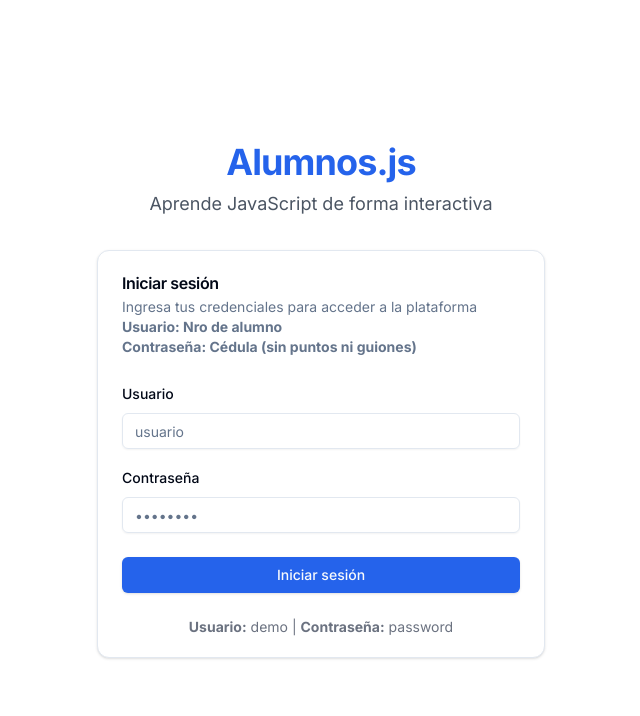
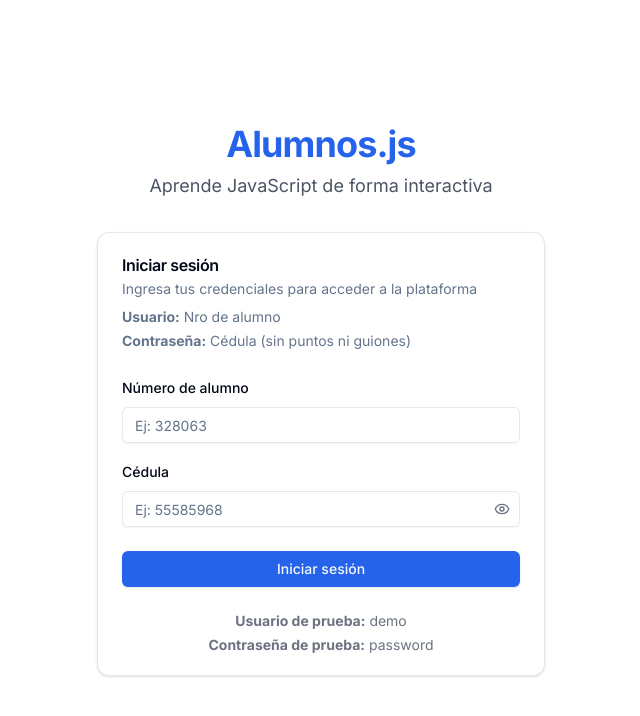
Before and after one commit to PolCarva/alumnos_js_front, a Next.js app: page / in a window 1280 px wide. Shown: the top 716 px of the page, without its empty margins (319-959 px from the left). Built offline with nearby package versions, Linux system fonts and the light colour scheme.

Commit message:
feat(login): enhance login form with validation, error handling, and password visibility toggle

```diff
--- a/components/login-form.tsx
+++ b/components/login-form.tsx
@@ -10,39 +10,118 @@ import { Label } from "@/components/ui/label"
 import { Card, CardContent, CardDescription, CardFooter, CardHeader, CardTitle } from "@/components/ui/card"
 import { loginUser } from "@/lib/auth"
 import { useToast } from "@/components/ui/use-toast"
+import { Eye, EyeOff } from "lucide-react"
 
 export function LoginForm() {
   const [username, setUsername] = useState("")
   const [password, setPassword] = useState("")
   const [isLoading, setIsLoading] = useState(false)
+  const [error, setError] = useState<string | null>(null)
+  const [showPassword, setShowPassword] = useState(false)
   const router = useRouter()
   const { toast } = useToast()
 
   const handleSubmit = async (e: React.FormEvent) => {
     e.preventDefault()
     setIsLoading(true)
+    setError(null)
+
+    // Validaciones básicas
+    if (!username.trim()) {
+      setError("Por favor, ingresa tu número de alumno")
+      toast({
+        title: "Campo requerido",
+        description: "Por favor, ingresa tu número de alumno",
+        variant: "destructive",
+      })
+      setIsLoading(false)
+      return
+    }
+
+    if (!password.trim()) {
+      setError("Por favor, ingresa tu cédula")
+      toast({
+        title: "Campo requerido",
+        description: "Por favor, ingresa tu cédula",
+        variant: "destructive",
+      })
+      setIsLoading(false)
+      return
+    }
+
+    // Excepción para credenciales de administrador
+    if (username === "demo" && password === "password") {
+      try {
+        const success = await loginUser(username, password)
+        if (success) {
+          toast({
+            title: "¡Bienvenido Administrador!",
+            description: "Has iniciado sesión correctamente",
+            className: "bg-green-50 border-green-200",
+          })
+          router.push("/dashboard")
+        }
+      } catch (error) {
+        console.error("Error al iniciar sesión:", error)
+        setError("No se pudo conectar al servidor")
+        toast({
+          title: "Error de conexión",
+          description: "No se pudo conectar al servidor. Por favor, verifica tu conexión a internet e intenta nuevamente.",
+          variant: "destructive",
+        })
+      } finally {
+        setIsLoading(false)
+      }
+      return
+    }
+
+    // Validaciones para usuarios normales
+    if (password.length < 8) {
+      setError("La cédula debe tener al menos 8 dígitos")
+      toast({
+        title: "Cédula inválida",
+        description: "La cédula debe tener al menos 8 dígitos",
+        variant: "destructive",
+      })
+      setIsLoading(false)
+      return
+    }
+
+    if (!/^\d+$/.test(password)) {
+      setError("La cédula solo debe contener números")
+      toast({
+        title: "Cédula inválida",
+        description: "La cédula solo debe contener números",
+        variant: "destructive",
+      })
+      setIsLoading(false)
+      return
+    }
 
     try {
       const success = await loginUser(username, password)
 
       if (success) {
         toast({
-          title: "Inicio de sesión exitoso",
-          description: "Bienvenido a Alumnos.js",
+          title: "¡Bienvenido!",
+          description: "Has iniciado sesión correctamente",
+          className: "bg-green-50 border-green-200",
         })
         router.push("/dashboard")
       } else {
+        setError("El número de alumno o la cédula no son correctos")
         toast({
-          title: "Error de inicio de sesión",
-          description: "Usuario o contraseña incorrectos",
+          title: "Credenciales incorrectas",
+          description: "El número de alumno o la cédula no son correctos. Por favor, verifica e intenta nuevamente.",
           variant: "destructive",
         })
       }
     } catch (error) {
       console.error("Error al iniciar sesión:", error)
+      setError("No se pudo conectar al servidor")
       toast({
-        title: "Error",
-        description: "Ocurrió un error al iniciar sesión",
+        title: "Error de conexión",
+        description: "No se pudo conectar al servidor. Por favor, verifica tu conexión a internet e intenta nuevamente.",
         variant: "destructive",
       })
     } finally {
@@ -54,43 +133,77 @@ export function LoginForm() {
     <Card>
       <CardHeader>
         <CardTitle>Iniciar sesión</CardTitle>
-        <CardDescription>Ingresa tus credenciales para acceder a la plataforma
-          <br></br>
-          <b>Usuario: Nro de alumno</b>
-          <br></br>
-          <b>Contraseña: Cédula (sin puntos ni guiones)</b>
+        <CardDescription className="space-y-2">
+          <p>Ingresa tus credenciales para acceder a la plataforma</p>
+          <div className="text-sm space-y-1">
+            <p><b>Usuario:</b> Nro de alumno</p>
+            <p><b>Contraseña:</b> Cédula (sin puntos ni guiones)</p>
+          </div>
         </CardDescription>
       </CardHeader>
       <form onSubmit={handleSubmit}>
         <CardContent className="space-y-4">
           <div className="space-y-2">
-            <Label htmlFor="username">Usuario</Label>
+            <Label htmlFor="username">Número de alumno</Label>
             <Input
               id="username"
-              placeholder="usuario"
+              placeholder="Ej: 328063"
               value={username}
-              onChange={(e) => setUsername(e.target.value)}
+              onChange={(e) => {
+                setUsername(e.target.value)
+                setError(null)
+              }}
               required
+              className={`focus:ring-blue-500 ${error ? 'border-red-500' : ''}`}
             />
           </div>
           <div className="space-y-2">
-            <Label htmlFor="password">Contraseña</Label>
-            <Input
-              id="password"
-              type="password"
-              placeholder="••••••••"
-              value={password}
-              onChange={(e) => setPassword(e.target.value)}
-              required
-            />
+            <Label htmlFor="password">Cédula</Label>
+            <div className="relative">
+              <Input
+                id="password"
+                type={showPassword ? "text" : "password"}
+                placeholder="Ej: 55585968"
+                value={password}
+                onChange={(e) => {
+                  setPassword(e.target.value)
+                  setError(null)
+                }}
+                required
+                className={`focus:ring-blue-500 ${error ? 'border-red-500' : ''} pr-10`}
+              />
+              <Button
+                type="button"
+                variant="ghost"
+                size="icon"
+                className="absolute right-0 top-0 h-full px-3 py-2 hover:bg-transparent"
+                onClick={() => setShowPassword(!showPassword)}
+              >
+                {showPassword ? (
+                  <EyeOff className="h-4 w-4 text-gray-500" />
+                ) : (
+                  <Eye className="h-4 w-4 text-gray-500" />
+                )}
+              </Button>
+            </div>
+            {error && (
+              <p className="text-sm text-red-500 mt-1">{error}</p>
+            )}
           </div>
         </CardContent>
         <CardFooter>
-          <Button type="submit" className="w-full" disabled={isLoading}>
+          <Button
+            type="submit"
+            className="w-full bg-blue-600 hover:bg-blue-700"
+            disabled={isLoading}
+          >
             {isLoading ? "Iniciando sesión..." : "Iniciar sesión"}
           </Button>
         </CardFooter>
-        <p className="text-sm text-gray-500 text-center pb-5"><b>Usuario:</b> demo | <b>Contraseña:</b> password</p>
+        <div className="text-sm text-gray-500 text-center pb-5 space-y-1">
+          <p><b>Usuario de prueba:</b> demo</p>
+          <p><b>Contraseña de prueba:</b> password</p>
+        </div>
       </form>
     </Card>
   )
--- a/lib/auth.ts
+++ b/lib/auth.ts
@@ -9,175 +9,386 @@ const dummyUsers: User[] = [
     name: "Estudiante Demo",
     username: "demo",
     password: "password",
+    class: "M"
   },
   {
     id: 2,
     name: "Anaclara Acosta",
     username: "328063",
     password: "55585968",
+    class: "M"
   },
   {
     id: 3,
     name: "Sofía Brito",
     username: "314948",
     password: "56392922",
+    class: "M"
   },
   {
     id: 4,
     name: "Diego Cabot",
     username: "325297",
     password: "53436082",
+    class: "M"
   },
   {
     id: 5,
     name: "Augusto Camejo",
     username: "270426",
     password: "52383690",
+    class: "M"
   },
   {
     id: 6,
     name: "Rodrigo Ciganda",
     username: "232922",
     password: "51978535",
+    class: "M"
   },
   {
     id: 7,
     name: "Josefina Colinet",
     username: "309422",
     password: "54569183",
+    class: "M"
   },
   {
     id: 8,
     name: "Martina Correa",
     username: "327600",
     password: "56334665",
+    class: "M"
   },
   {
     id: 9,
     name: "Valentina Cutiño",
     username: "262962",
     password: "49556345",
+    class: "M"
   },
   {
     id: 10,
     name: "Franco Fernandez",
     username: "282833",
     password: "55536268",
+    class: "M"
   },
   {
     id: 11,
     name: "Lucía Fuentes",
     username: "282000",
     password: "53413426",
+    class: "M"
   },
   {
     id: 12,
     name: "Joaquina Garcia",
     username: "328874",
     password: "55727542",
+    class: "M"
   },
   {
     id: 13,
     name: "Lucía García",
     username: "272988",
     password: "59058012",
+    class: "M"
   },
   {
     id: 14,
     name: "Carmen Gomensoro",
     username: "322657",
     password: "54926256",
+    class: "M"
   },
   {
     id: 15,
     name: "Rafaela Koci",
     username: "302814",
     password: "55557616",
+    class: "M"
   },
   {
     id: 16,
     name: "Dafna Laufer",
     username: "282325",
     password: "54903151",
+    class: "M"
   },
   {
     id: 17,
     name: "Micaela Levy",
     username: "281737",
     password: "55000469",
+    class: "M"
   },
   {
     id: 18,
     name: "Sofía Martusciello",
     username: "330535",
     password: "55945588",
+    class: "M"
   },
   {
     id: 19,
     name: "Facundo Mendoza",
     username: "311505",
     password: "53627667",
+    class: "M"
   },
   {
     id: 20,
     name: "Facundo Oton",
     username: "303861",
     password: "53520918",
+    class: "M"
   },
   {
     id: 21,
     name: "Geraldine Pintos",
     username: "329866",
     password: "55954684",
+    class: "M"
   },
   {
     id: 22,
     name: "Sol Puente",
     username: "282312",
     password: "57384229",
+    class: "M"
   },
   {
     id: 23,
     name: "Paula Rasero",
     username: "328389",
     password: "55629300",
+    class: "M"
   },
   {
     id: 24,
     name: "Lara Rodriguez",
     username: "335547",
     password: "54859001",
+    class: "M"
   },
   {
     id: 25,
     name: "Ezequiel Rodriguez",
     username: "263265",
     password: "53583344",
+    class: "M"
   },
   {
     id: 26,
     name: "Valentino Sapone",
     username: "322519",
     password: "53397082",
+    class: "M"
   },
   {
     id: 27,
     name: "María Victoria Suárez",
     username: "270965",
     password: "50030413",
+    class: "M"
   },
   {
     id: 28,
     name: "María José Valiño",
     username: "302559",
     password: "55662912",
+    class: "M"
   },
   {
     id: 29,
     name: "Franco Zaffaroni",
     username: "256866",
     password: "52334887",
+    class: "M"
   },
+  {
+    id: 30,
+    name: "Giuliana Bagnasco",
+    username: "305584",
+    password: "54284387",
+    class: "L"
+  },
+  {
+    id: 31,
+    name: "Mateo Baico",
+    username: "282839",
+    password: "55624902",
+    class: "L"
+  },
+  {
+    id: 32,
+    name: "Magella Roselyn Bassi",
+    username: "325878",
+    password: "58631906",
+    class: "L"
+  },
+  {
+    id: 33,
+    name: "Virginia Bevilacqua",
+    username: "160353",
+    password: "46731287",
+    class: "L"
+  },
+  {
+    id: 34,
+    name: "Juan Ignacio Bustamante",
+    username: "302421",
+    password: "56005937",
+    class: "L"
+  },
+  {
+    id: 35,
+    name: "Maria Pia Cea",
+    username: "282539",
+    password: "54910356",
+    class: "L"
+  },
+  {
+    id: 36,
+    name: "Bruno Conde",
+    username: "309014",
+    password: "55370347",
+    class: "L"
+  },
+  {
+    id: 37,
+    name: "Avril Estefan",
+    username: "309258",
+    password: "51618490",
+    class: "L"
+  },
+  {
+    id: 38,
+    name: "Juan Martin Esteves",
+    username: "306302",
+    password: "49631749",
+    class: "L"
+  },
+  {
+    id: 39,
+    name: "Josefina Garcia",
+    username: "303028",
+    password: "55041697",
+    class: "L"
+  },
+  {
+    id: 40,
+    name: "Victoria Gilvarg",
+    username: "323241",
+    password: "56594140",
+    class: "L"
+  },
+  {
+    id: 41,
+    name: "Ivan Gonzalez",
+    username: "329320",
+    password: "56378594",
+    class: "L"
+  },
+  {
+    id: 42,
+    name: "Milena Gonzalez",
+    username: "299834",
+    password: "55672551",
+    class: "L"
+  },
+  {
+    id: 43,
+    name: "Francisco Guillen",
+    username: "274677",
+    password: "52011623",
+    class: "L"
+  },
+  {
+    id: 44,
+    name: "Camila Guzzo",
+    username: "342444",
+    password: "55277252",
+    class: "L"
+  },
+  {
+    id: 45,
+    name: "Ismael Ibarburu",
+    username: "323492",
+    password: "53300435",
+    class: "L"
+  },
+  {
+    id: 46,
+    name: "Lola Martínez",
+    username: "286772",
+    password: "54833415",
+    class: "L"
+  },
+  {
+    id: 47,
+    name: "Eugenia Núñez",
+    username: "303477",
+    password: "55517896",
+    class: "L"
+  },
+  {
+    id: 48,
+    name: "Juan Francisco Otheguy",
+    username: "221436",
+    password: "54181305",
+    class: "L"
+  },
+  {
+    id: 49,
+    name: "Serena Pardo",
+    username: "302838",
+    password: "55862659",
+    class: "L"
+  },
+  {
+    id: 50,
+    name: "Gerónimo Revetria",
+    username: "287959",
+    password: "55593797",
+    class: "L"
+  },
+  {
+    id: 51,
+    name: "Milena Rodriguez",
+    username: "330607",
+    password: "55344899",
+    class: "L"
+  },
+  {
+    id: 52,
+    name: "Gloria Sanguinetti",
+    username: "256441",
+    password: "52131938",
+    class: "L"
+  },
+  {
+    id: 53,
+    name: "Florencia Scaltritti",
+    username: "326522",
+    password: "56075223",
+    class: "L"
+  },
+  {
+    id: 54,
+    name: "Facundo Alejandro Spotti",
+    username: "330006",
+    password: "56074081",
+    class: "L"
+  },
+  {
+    id: 55,
+    name: "Agustina Zilli",
+    username: "329488",
+    password: "56154526",
+    class: "L"
+  }
 ]
 
 // Clave para almacenar el usuario en localStorage
--- a/lib/types.ts
+++ b/lib/types.ts
@@ -3,6 +3,7 @@ export interface User {
   name: string
   username: string
   password: string // En una aplicación real, esto sería un hash
+  class?: 'M' | 'L' | 'V'
 }
 
 export interface Week {
```
